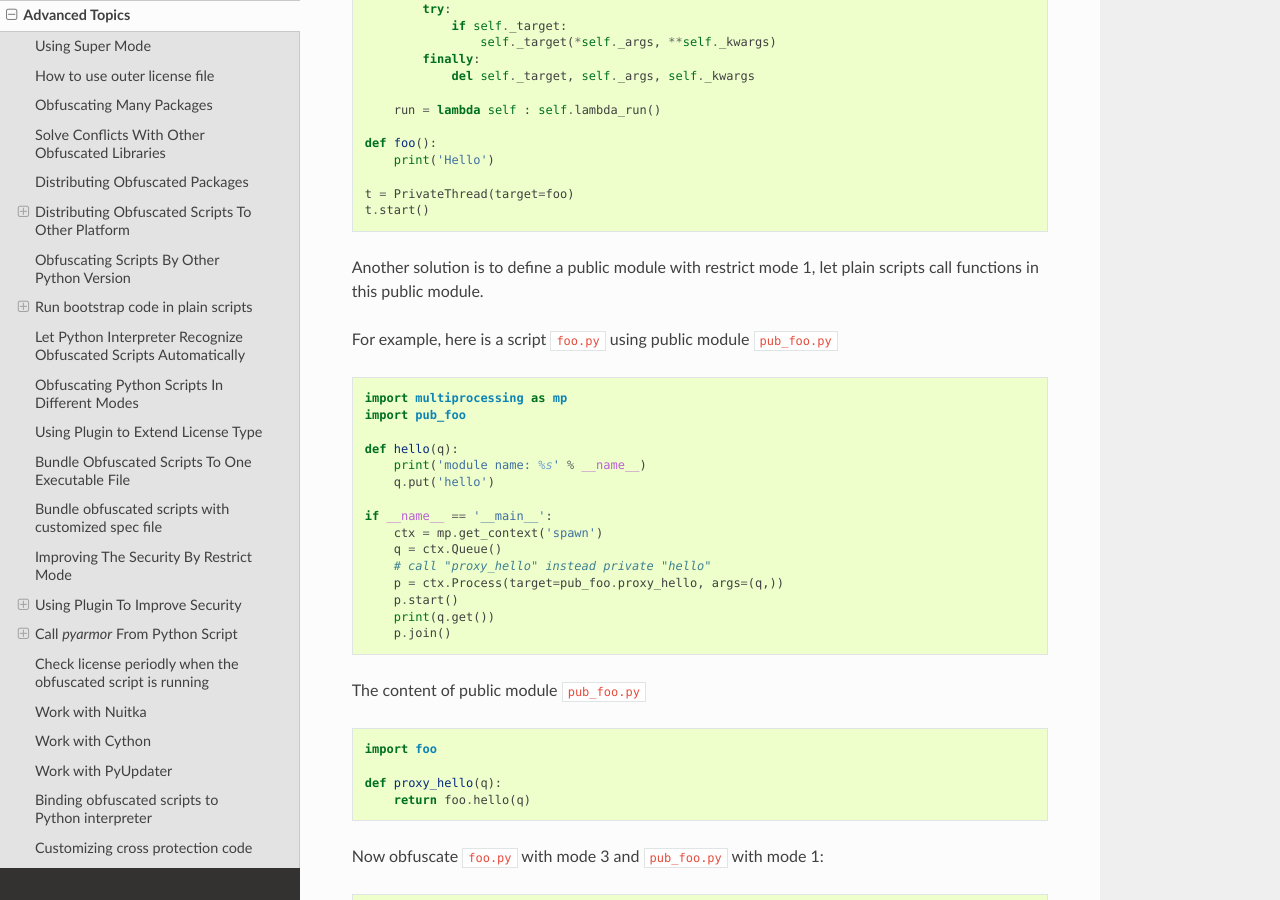
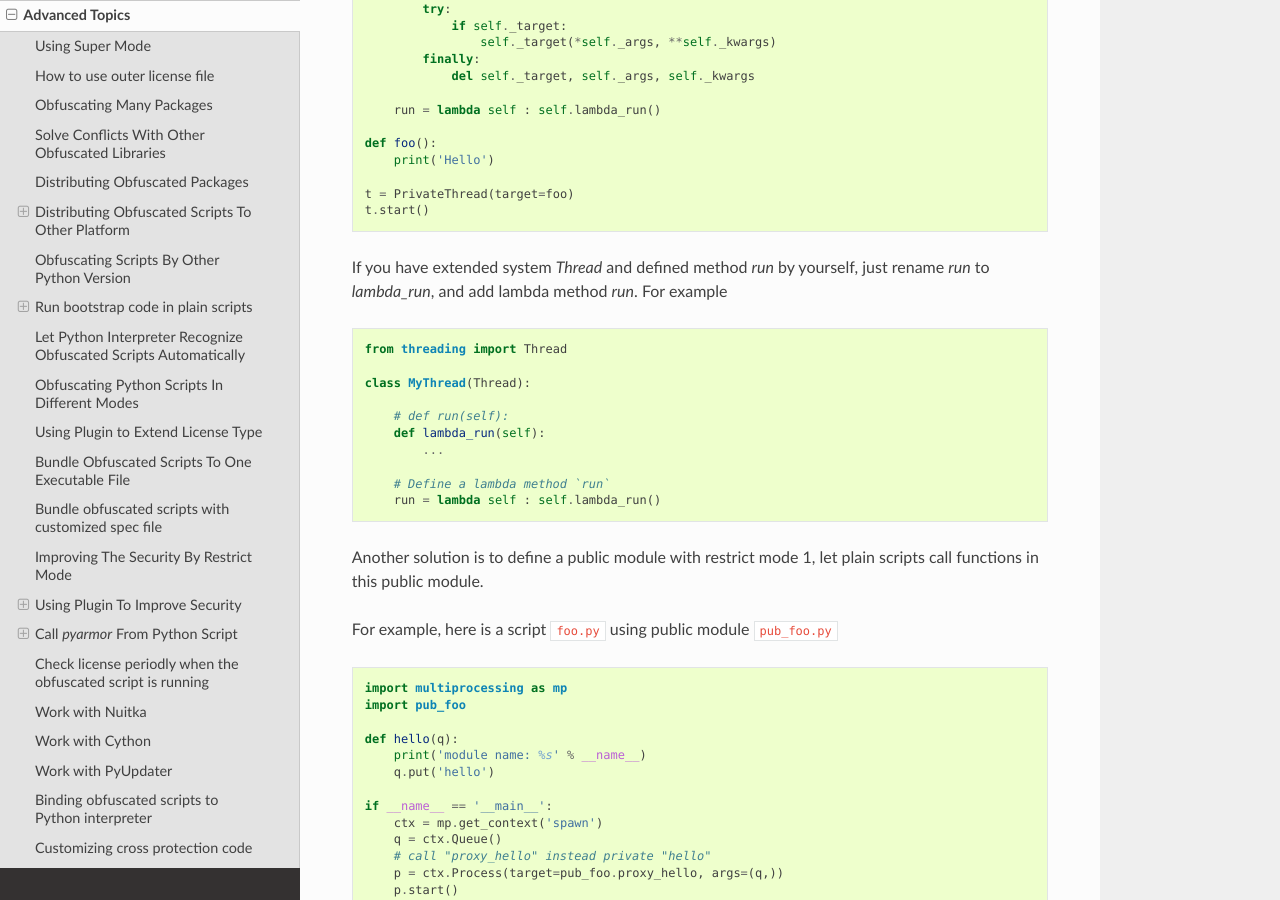
Before and after one commit to dashingsoft/pyarmor, a Sphinx documentation site: the page built from docs/advanced.rst, in a window 1280 px wide and 900 px high, scrolled down 28331 px. Built offline with Sphinx 7.4.7 and the Read the Docs theme 2.0.0, drawn with Linux system fonts in a browser that asks for light colours.

Commit message:
Refine example for threading in restrict mode

```diff
--- a/docs/advanced.rst
+++ b/docs/advanced.rst
@@ -1384,6 +1384,22 @@ lambda function. For example,
     t = PrivateThread(target=foo)
     t.start()
 
+If you have extended system `Thread` and defined method `run` by yourself, just
+rename `run` to `lambda_run`, and add lambda method `run`. For example
+
+.. code:: python
+
+    from threading import Thread
+
+    class MyThread(Thread):
+
+        # def run(self):
+        def lambda_run(self):
+            ...
+
+        # Define a lambda method `run`
+        run = lambda self : self.lambda_run()
+
 Another solution is to define a public module with restrict mode 1, let plain
 scripts call functions in this public module.
 
```
